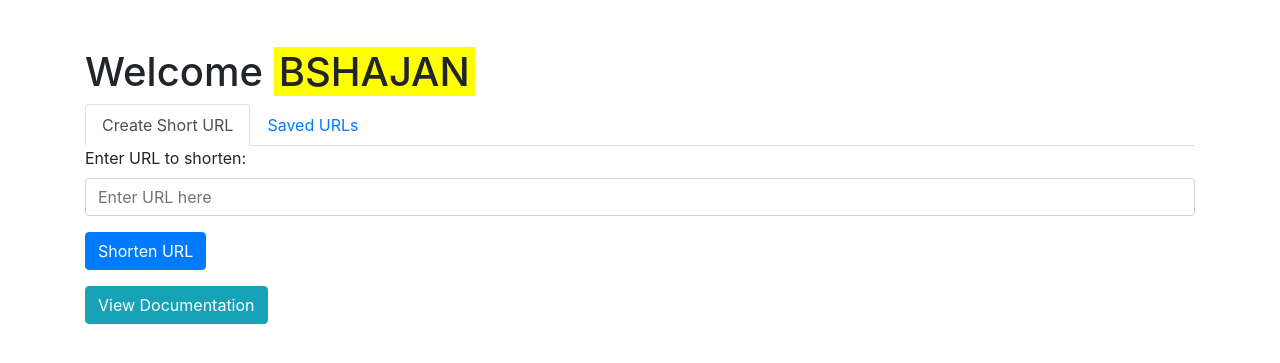
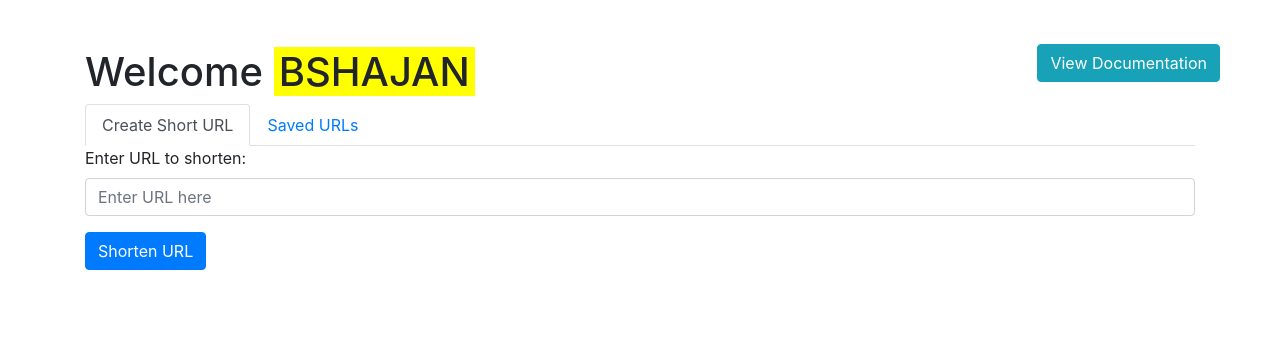
Before and after one commit to bibinshajan12/huqsv-urlshortener, a Django app: page / in a window 1280 px wide. Shown: the part 56-419 px from the top of the page. Run offline with Django 4.2, Linux system fonts and the light colour scheme; a user stored in the database is signed in; data comes from the database, SQL or seed files in the repository; some libraries are stand-ins or nearby versions.

Commit message:
Updating the files to incorporate changes for the documentations

```diff
--- a/urlshortener/templates/urlshortener/home.html
+++ b/urlshortener/templates/urlshortener/home.html
@@ -28,6 +28,9 @@
             </ul>
         </div>
     </nav>
+    <div style="position: absolute; top: 100px; right: 60px;">
+        <a href="/docs/index.html" class="btn btn-info">View Documentation</a>
+    </div>
     <div class="container mt-5">
         <h1>Welcome <span class="username-highlight">{{ user.username }}</span></h1>
         <ul class="nav nav-tabs" id="myTab" role="tablist">
@@ -73,7 +76,6 @@
                 </table>
             </div>
         </div>
-        <a href="/docs/index.html" class="btn btn-info mt-3">View Documentation</a>
     </div>
     <script src="https://code.jquery.com/jquery-3.5.1.min.js"></script>
     <script src="https://cdn.jsdelivr.net/npm/@popperjs/core@2.9.2/dist/umd/popper.min.js"></script>
--- a/urlshortener/urls.py
+++ b/urlshortener/urls.py
@@ -14,4 +14,4 @@ urlpatterns = [
 ] + static(settings.STATIC_URL, document_root=settings.STATIC_ROOT)
 
 if settings.DEBUG:
-    urlpatterns += static('/docs/', document_root='docs/build/')
+    urlpatterns += static('/docs/', document_root='docs/_build/html')
--- a/urlshortener/views.py
+++ b/urlshortener/views.py
@@ -97,4 +97,4 @@ def documentation(request):
     Returns:
         The index.html page of the sphinx autodocumentation script
     """
-    return redirect('/docs/build/index.html')
+    return redirect('/docs/_build/html/index.html')
```
